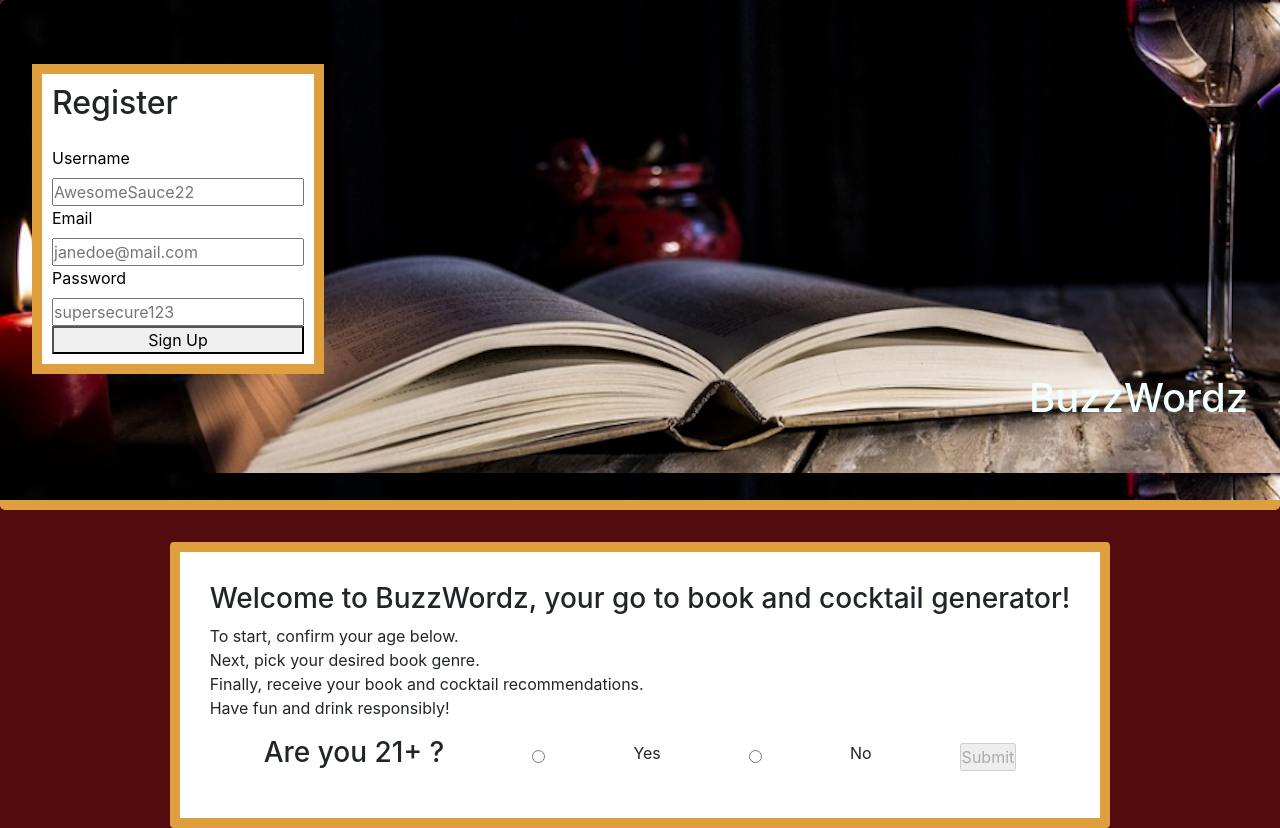
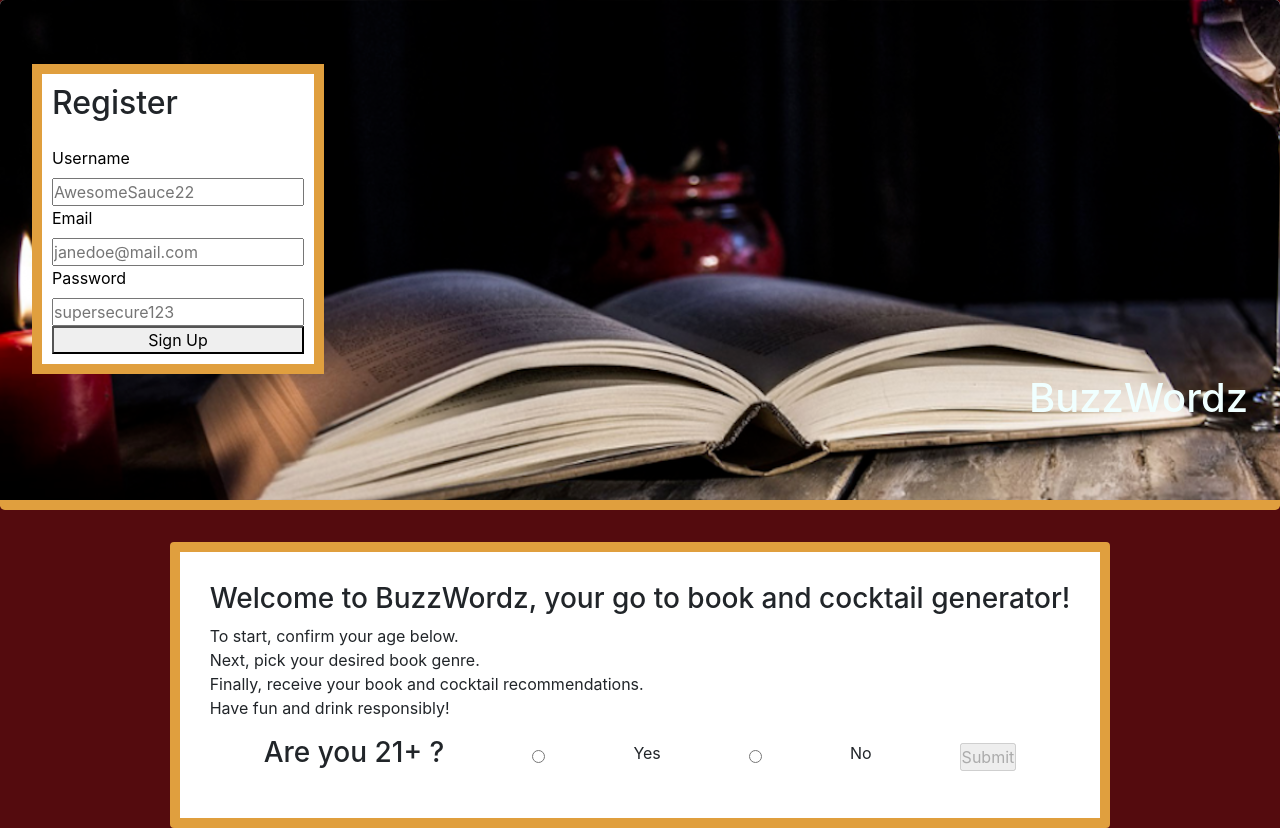
Before and after one commit to caitlinscodes/group_project_one, a plain HTML site: page index.html in a window 1280 px wide. Drawn offline with nearby package versions, Linux system fonts and the light colour scheme.

Commit message:
updated jumbotron image css size.

```diff
--- a/assets/css/main.css
+++ b/assets/css/main.css
@@ -26,7 +26,7 @@ form label {
     border-bottom: 10px solid #E09F3E;
     background-color: var(--detail);
     background-image: url(../image/book.png);
-    background-image: cover;
+    background-size: cover;
 }
 
 aside h2 {
```
